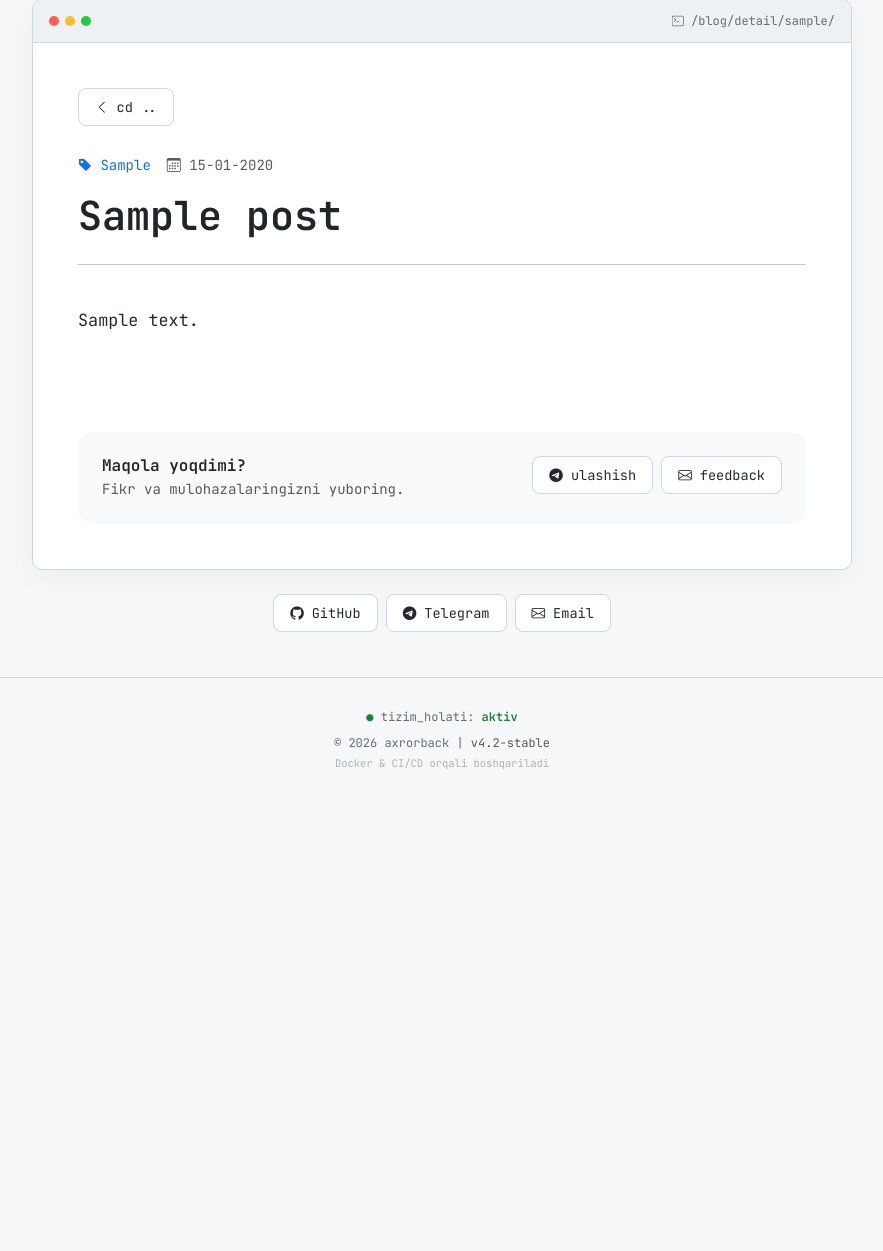
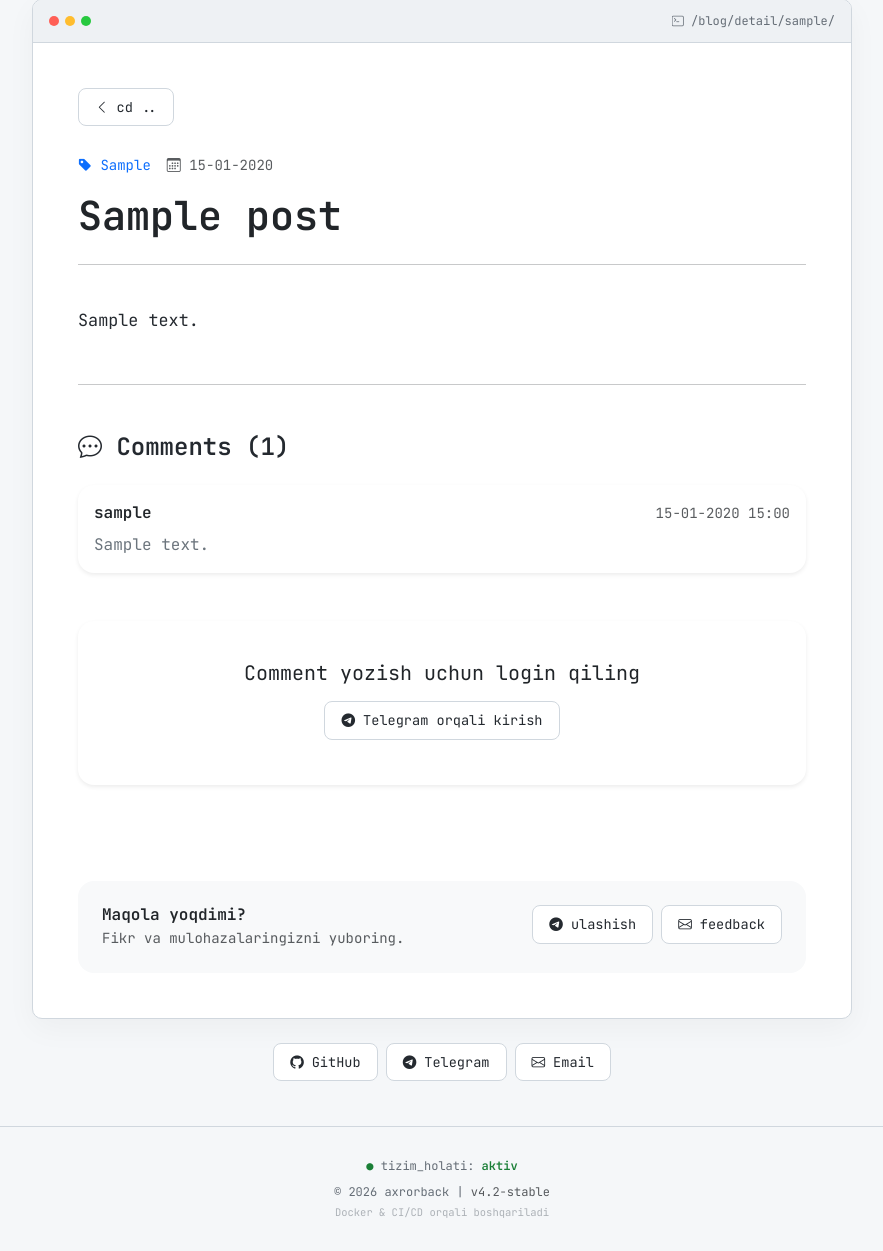
Before and after one commit to axrorback/axrortech, a Django app: a page that uses templates/blog/post_detail.html in a window 1280 px wide. Shown: the part 91-1342 px from the top of the page, without its empty margins (198-1081 px from the left). Before the commit the page ends 860 px from the top, so only its background shows below. Run offline with Django 5.2, Linux system fonts and the light colour scheme; tables that the repository leaves empty hold one stand-in row (values such as "Sample post"); some libraries are stand-ins or nearby versions.

Commit message:
Add basic comment functionality and replace PostgreSQL with SQLite for local development

```diff
--- a/blog/models.py
+++ b/blog/models.py
@@ -1,5 +1,8 @@
 from django.db import models
 from django_ckeditor_5.fields import CKEditor5Field
+from django.contrib.auth import get_user_model
+User = get_user_model()
+
 
 class Post(models.Model):
     title = models.CharField(max_length=200)
@@ -14,3 +17,15 @@ class Post(models.Model):
         return self.title
     class Meta:
         ordering = ['-created_at']
+
+class Comment(models.Model):
+    post = models.ForeignKey(Post,on_delete=models.CASCADE,related_name='comments')
+    user = models.ForeignKey(User,on_delete=models.CASCADE,related_name='comments')
+    text = models.TextField()
+    created_at = models.DateTimeField(auto_now_add=True)
+
+    def __str__(self):
+        return f"{self.user} -> {self.post.title}"
+
+    class Meta:
+        ordering = ['-created_at']
--- a/blog/views.py
+++ b/blog/views.py
@@ -1,6 +1,6 @@
-from django.shortcuts import render
+from django.shortcuts import redirect
 from django.views.generic import ListView , DetailView
-from .models import Post
+from .models import Post , Comment
 
 class PostListView(ListView):
     model = Post
@@ -15,4 +15,29 @@ class PostDetailView(DetailView):
     context_object_name = 'post'
 
     def get_queryset(self):
-        return Post.objects.filter(is_active=True)
+        return Post.objects.filter(
+            is_active=True
+        ).prefetch_related(
+            'comments',
+            'comments__user'
+        )
+
+    def post(self, request, *args, **kwargs):
+        if not request.user.is_authenticated:
+            return redirect('post_list')
+
+        self.object = self.get_object()
+
+        text = request.POST.get("text")
+
+        if text and text.strip():
+            Comment.objects.create(
+                post=self.object,
+                user=request.user,
+                text=text.strip()
+            )
+
+        return redirect(
+            'post_detail',
+            slug=self.object.slug
+        )
--- a/main.py
+++ /dev/null
@@ -1,6 +0,0 @@
-def main():
-    print("Hello from new!")
-
-
-if __name__ == "__main__":
-    main()
--- a/templates/blog/post_detail.html
+++ b/templates/blog/post_detail.html
@@ -124,43 +101,141 @@
             </span>
             <span><i class="bi bi-calendar3"></i> {{ post.created_at|date:"d-m-Y" }}</span>
         </div>
-        <h1 class="fw-bold text-dark display-6">{{ post.title }}</h1>
+
+        <h1 class="fw-bold text-dark display-6">
+            {{ post.title }}
+        </h1>
+
         <hr class="opacity-10 mt-4">
     </header>
 
+    <!-- CONTENT -->
     <div class="post-content">
         {{ post.content|safe }}
     </div>
 
+    <hr class="my-5">
+
+    <!-- COMMENTS -->
+    <section class="comments-section mt-5">
+
+        <h4 class="mb-4 fw-bold">
+            <i class="bi bi-chat-dots"></i>
+            Comments ({{ post.comments.count }})
+        </h4>
+
+        {% for comment in post.comments.all %}
+            <div class="card border-0 shadow-sm mb-3 rounded-4">
+                <div class="card-body">
+
+                    <div class="d-flex justify-content-between align-items-center mb-2">
+                        <strong>{{ comment.user }}</strong>
+                        <small class="text-muted">
+                            {{ comment.created_at|date:"d-m-Y H:i" }}
+                        </small>
+                    </div>
+
+                    <p class="mb-0 text-secondary">
+                        {{ comment.text }}
+                    </p>
+
+                </div>
+            </div>
+        {% empty %}
+            <div class="text-muted">
+                Hozircha comment yo‘q. Birinchi bo‘lib yozing 🚀
+            </div>
+        {% endfor %}
+
+    </section>
+
+    <!-- COMMENT FORM -->
+    <section class="mt-5">
+
+        <div class="card border-0 shadow-sm rounded-4 p-4">
+
+            {% if user.is_authenticated %}
+
+                <h5 class="mb-3 fw-bold">
+                    <i class="bi bi-pencil-square"></i> Comment yozish
+                </h5>
+
+                <form method="post">
+                    {% csrf_token %}
+
+                    <textarea name="text"
+                              class="form-control mb-3"
+                              rows="4"
+                              placeholder="Fikringizni yozing..."
+                              required></textarea>
+
+                    <button type="submit" class="btn-action">
+                        <i class="bi bi-send"></i> Yuborish
+                    </button>
+                </form>
+
+            {% else %}
+
+                <div class="text-center py-3">
+                    <h5 class="mb-3">
+                        Comment yozish uchun login qiling
+                    </h5>
+
+                    <a href="#" class="btn-action">
+                        <i class="bi bi-telegram"></i> Telegram orqali kirish
+                    </a>
+                </div>
+
+            {% endif %}
+
+        </div>
+
+    </section>
+
+    <!-- FOOTER -->
     <footer class="mt-5 pt-5">
         <div class="card bg-light border-0 rounded-4 p-4">
+
             <div class="d-flex justify-content-between align-items-center flex-wrap gap-3">
+
                 <div>
                     <h6 class="mb-1 fw-bold">Maqola yoqdimi?</h6>
-                    <p class="small text-muted mb-0">Fikr va mulohazalaringizni yuboring.</p>
+                    <p class="small text-muted mb-0">
+                        Fikr va mulohazalaringizni yuboring.
+                    </p>
                 </div>
+
                 <div class="d-flex gap-2">
+
                     <a href="https://t.me/share/url?url={{ request.build_absolute_uri }}&text={{ post.title }}"
-                       target="_blank" class="btn-action">
+                       target="_blank"
+                       class="btn-action">
                         <i class="bi bi-telegram"></i> ulashish
                     </a>
-                    <a href="mailto:axrorback@gmail.com?subject=Re: {{ post.title }}" class="btn-action">
+
+                    <a href="mailto:axrorback@gmail.com?subject=Re: {{ post.title }}"
+                       class="btn-action">
                         <i class="bi bi-envelope"></i> feedback
                     </a>
+
                 </div>
+
             </div>
+
         </div>
     </footer>
+
 </article>
 {% endblock %}
 
 {% block extra_scripts %}
 <script src="https://cdnjs.cloudflare.com/ajax/libs/highlight.js/11.9.0/highlight.min.js"></script>
+
 <script>
-    document.addEventListener('DOMContentLoaded', (event) => {
-        document.querySelectorAll('pre code').forEach((el) => {
-            hljs.highlightElement(el);
-        });
+document.addEventListener('DOMContentLoaded', () => {
+    document.querySelectorAll('pre code').forEach((el) => {
+        hljs.highlightElement(el);
     });
+});
 </script>
 {% endblock %}
```
Also changed, not shown: other parts of templates/blog/post_detail.html (+13 -36 lines), config/settings.py (+16 -20 lines), 1 other file.
